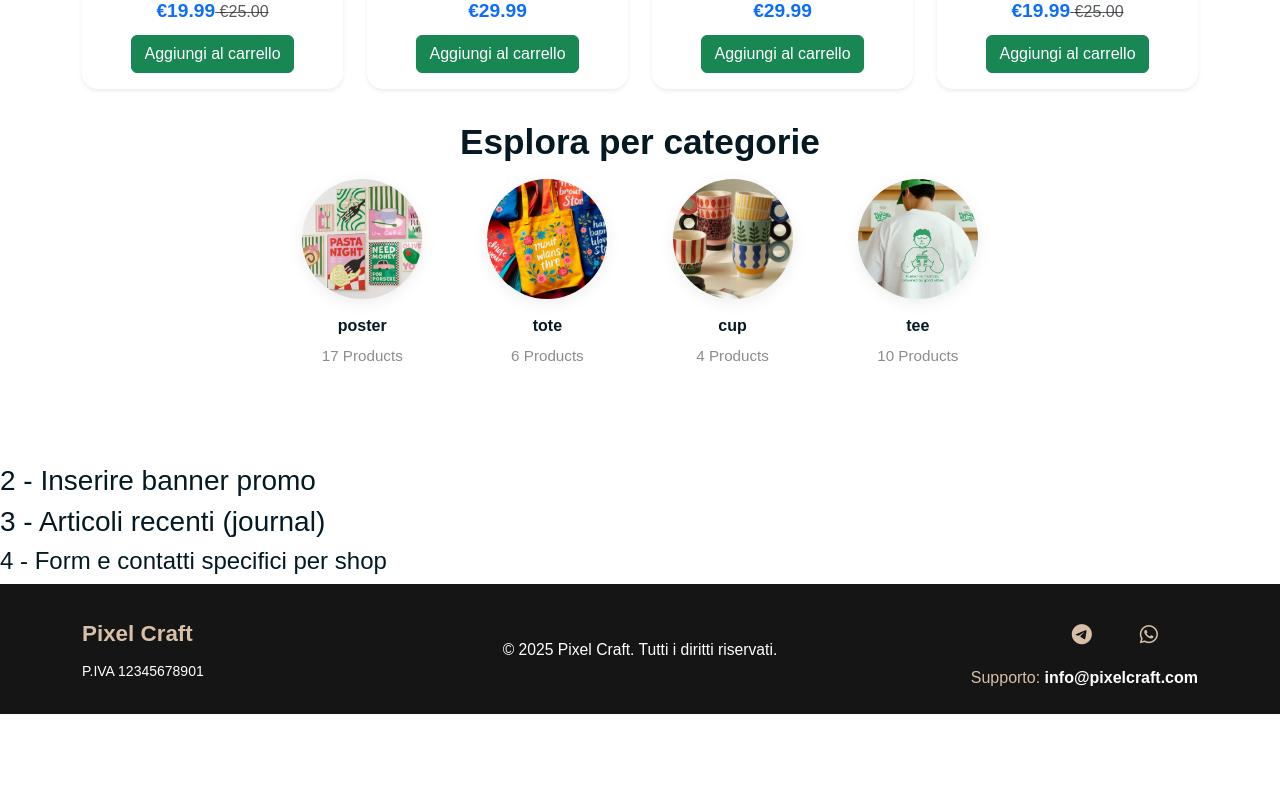
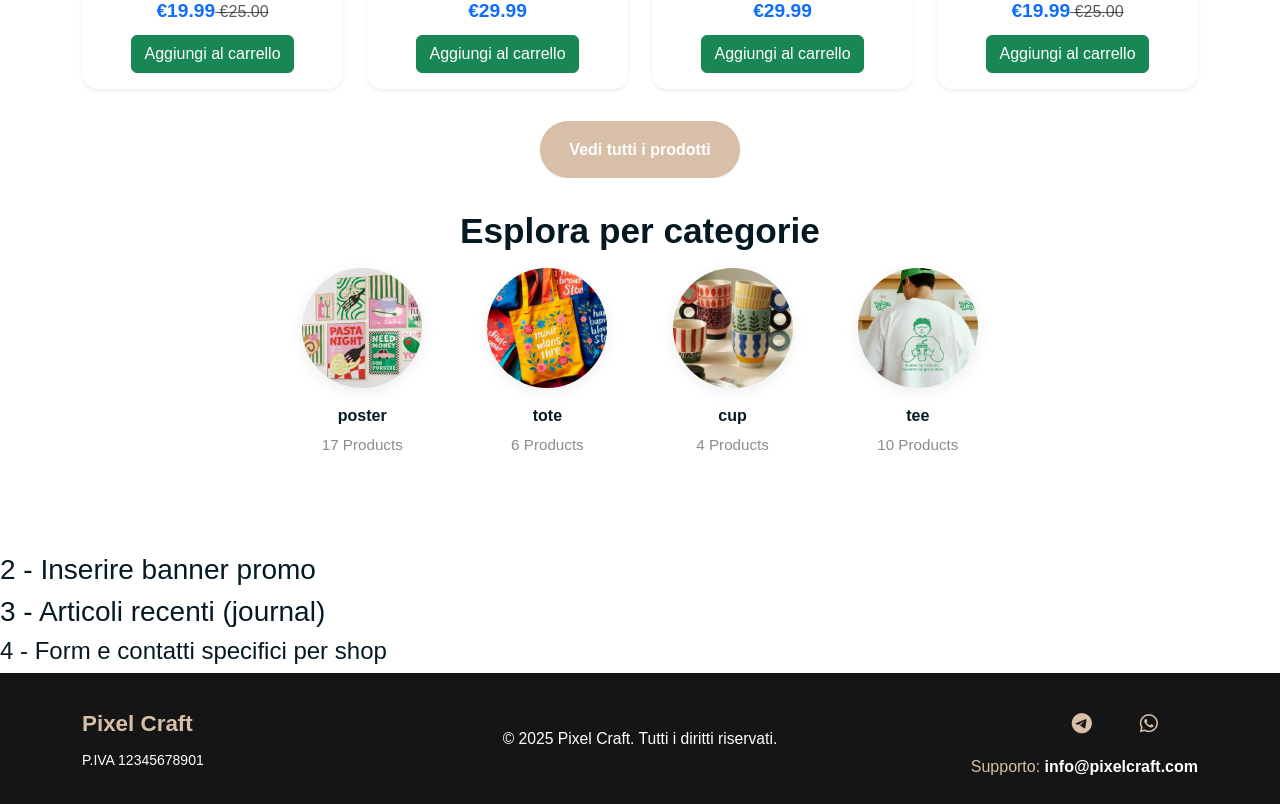
Before and after one commit to gsacco2000/Pixelcraft-Ecommerce, a Vue app: page /shop in a window 1280 px wide. Shown: the part 1200-2004 px from the top of the page. Before the commit the page ends 1914 px from the top, so only its background shows below. Built offline with nearby package versions, Linux system fonts and the light colour scheme; what bootstrap-vue-next would draw is missing.

Commit message:
pulsante tutti i prodotti sotto novità

```diff
--- a/src/router/index.js
+++ b/src/router/index.js
@@ -52,6 +52,13 @@ const routes = [
 const router = createRouter({
   history: createWebHistory(process.env.BASE_URL),
   routes,
+  scrollBehavior(to, from, savedPosition) {
+    if (savedPosition) {
+      return savedPosition;
+    } else {
+      return { top: 0 };
+    }
+  },
 });
 
 export default router;
--- a/src/views/CatalogView.vue
+++ b/src/views/CatalogView.vue
@@ -6,6 +6,15 @@
     <section class="novita-container">
       <!-- Passa i prodotti novità filtrati localmente -->
       <ProductList :products="newProducts" />
+      <!-- Pulsante Vedi tutti i prodotti -->
+      <router-link
+        :to="{ name: 'FilteredCatalog' }"
+        class="btn-view-all-products"
+        @click="resetFiltro"
+      >
+        Vedi tutti i prodotti
+      </router-link>
+
       <CategoriesSection />
     </section>
     <h3>2 - Inserire banner promo</h3>
@@ -50,4 +59,26 @@ export default {
 .novita-container {
   margin-bottom: 3rem;
 }
+.btn-view-all-products {
+  display: block;
+  margin: 2rem auto 0 auto;
+  width: 200px;
+  padding: 1rem;
+  background: var(--skin-color);
+  color: #fff;
+  font-size: 1rem;
+  font-weight: 700;
+  border-radius: 50rem;
+  border: none;
+  box-shadow: 0 1px 3px #ededed;
+  cursor: pointer;
+  text-decoration: none;
+  text-align: center;
+  transition: background 0.2s;
+}
+
+.btn-view-all-products:hover,
+.btn-view-all-products:focus {
+  background: #146c43;
+}
 </style>
--- a/src/views/FilteredCatalogView.vue
+++ b/src/views/FilteredCatalogView.vue
@@ -4,11 +4,13 @@
     <CatalogNavBar @show-favorites="apriPreferiti" @show-cart="apriCarrello" />
 
     <!-- Titolo dinamico con categoria filtro -->
-    <h1 class="mt-4 mb-3">
+    <h2 class="ps-5 mb-4 fw-bold">
       Catalogo prodotti:
-      <span v-if="selectedCategory">{{ selectedCategory }}</span>
-      <span v-else>Tutti</span>
-    </h1>
+      <span class="category" v-if="selectedCategory">
+        {{ selectedCategory }}
+      </span>
+      <span class="category" v-else>Tutti</span>
+    </h2>
 
     <!-- Lista prodotti filtrata -->
     <ProductList />
@@ -41,3 +43,10 @@ export default {
   },
 };
 </script>
+
+<style scoped>
+.category {
+  color: var(--skin-color);
+  font-style: italic;
+}
+</style>
```
